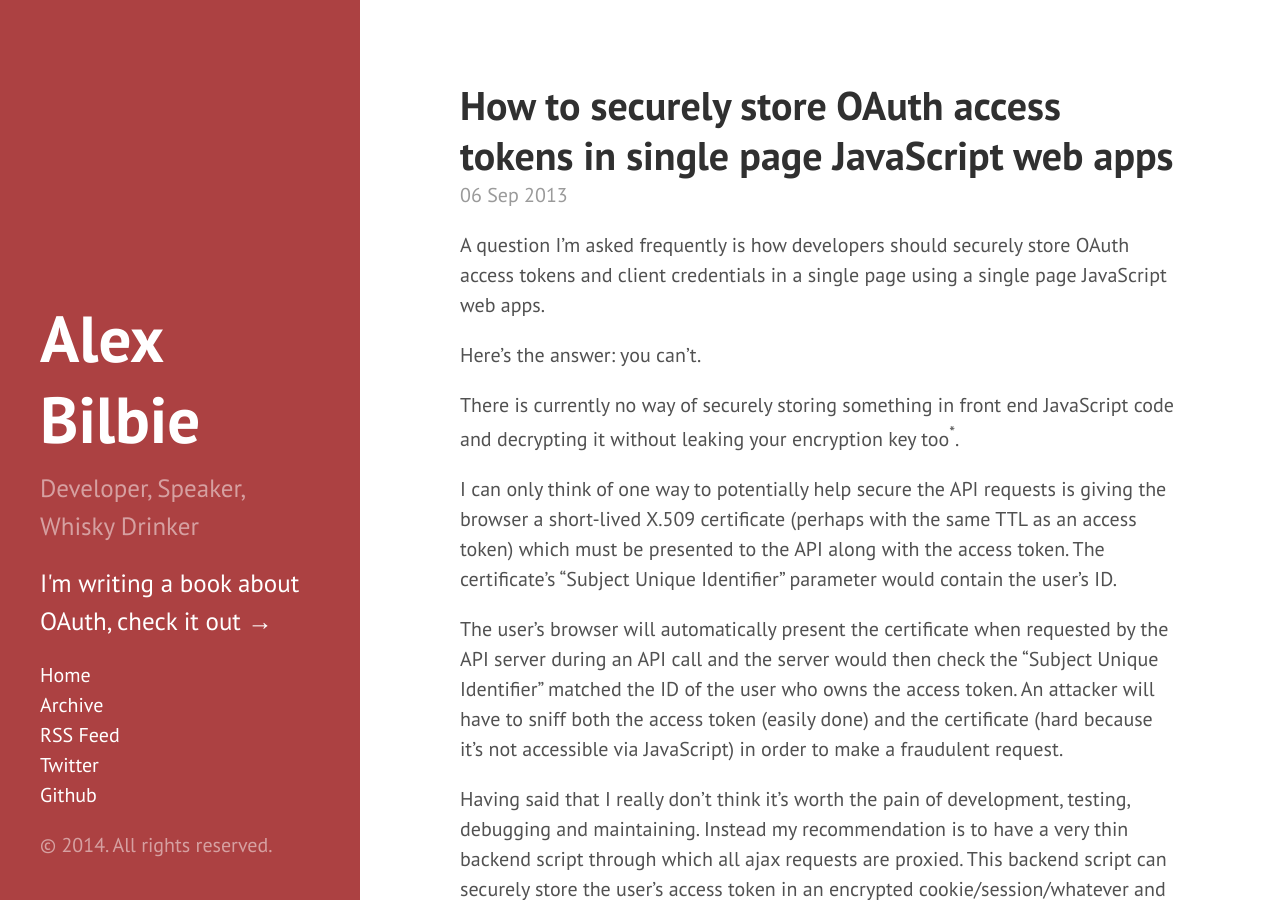
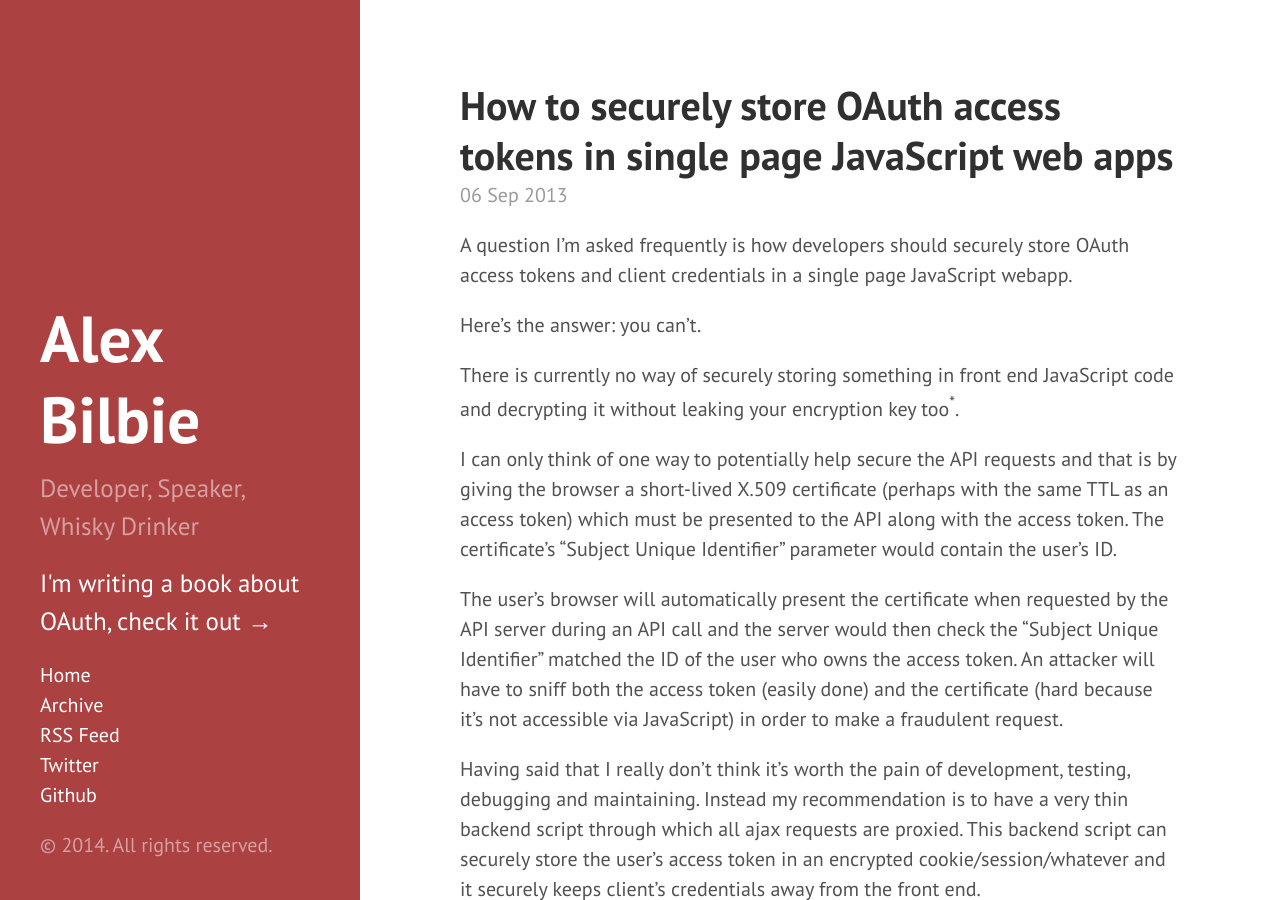
Before and after one commit to alexbilbie/alexbilbie.github.com, a Jekyll site: the page built from _posts/2013-09-06-securely-store-access-tokens-in-single-page-web-app.md, in a window 1280 px wide and 900 px high. Built offline with Jekyll 4.4.1, drawn with Linux system fonts in a browser that asks for light colours; Markdown is read by kramdown in place of the engine named in the settings.

Commit message:
Update 2013-09-06-securely-store-access-tokens-in-single-page-web-app.md

```diff
--- a/_posts/2013-09-06-securely-store-access-tokens-in-single-page-web-app.md
+++ b/_posts/2013-09-06-securely-store-access-tokens-in-single-page-web-app.md
@@ -5,13 +5,13 @@ layout: post
 published: true
 ---
 
-A question I'm asked frequently is how developers should securely store OAuth access tokens and client credentials in a single page using a single page JavaScript web apps.
+A question I'm asked frequently is how developers should securely store OAuth access tokens and client credentials in a single page JavaScript webapp.
 
 Here's the answer: you can't.
 
 There is currently no way of securely storing something in front end JavaScript code and decrypting it without leaking your encryption key too<sup>*</sup>.
 
-I can only think of one way to potentially help secure the API requests is giving the browser a short-lived X.509 certificate (perhaps with the same TTL as an access token) which must be presented to the API along with the access token. The certificate's "Subject Unique Identifier" parameter would contain the user's ID.
+I can only think of one way to potentially help secure the API requests and that is by giving the browser a short-lived X.509 certificate (perhaps with the same TTL as an access token) which must be presented to the API along with the access token. The certificate's "Subject Unique Identifier" parameter would contain the user's ID.
 
 The user's browser will automatically present the certificate when requested by the API server during an API call and the server would then check the "Subject Unique Identifier" matched the ID of the user who owns the access token. An attacker will have to sniff both the access token (easily done) and the certificate (hard because it's not accessible via JavaScript) in order to make a fraudulent request.
 
```
